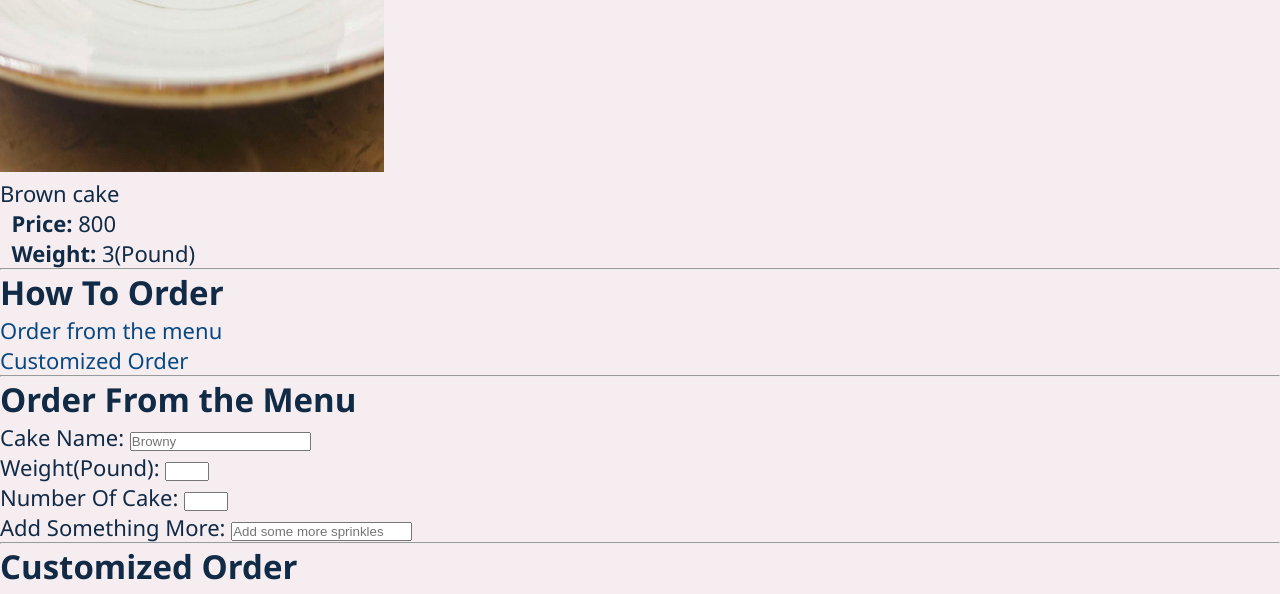
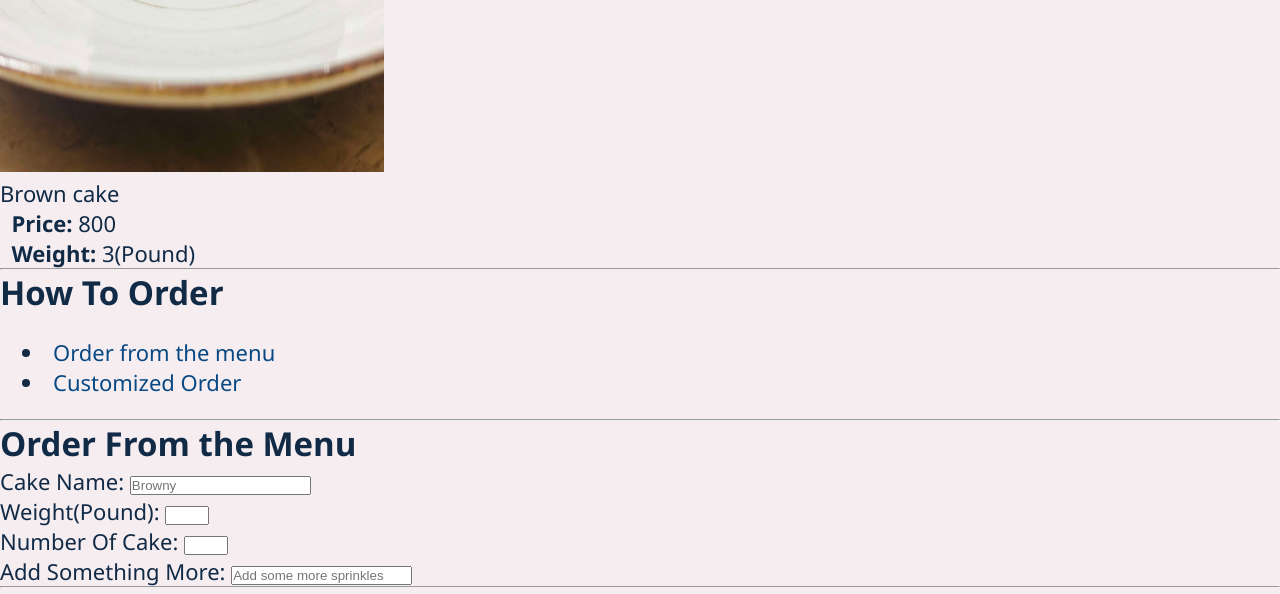
Before and after one commit to NafisaTasnimR/CookingCave, a plain HTML site: page htmlC/index.html in a window 1280 px wide. Shown: the part 2203-2797 px from the top of the page. Drawn offline with Linux system fonts and the light colour scheme.

Commit message:
Adjust ul style
Signed-off-by: nafisa <nafisatasnim8855@gmail.com>

```diff
--- a/css/main.css
+++ b/css/main.css
@@ -28,6 +28,12 @@ h1 {
     object-fit: cover;
 }
 
+ul.order_form {
+    list-style-type: disc;
+    padding: 1rem;
+    list-style-position: inside;
+}
+
 a:link {
     color: #084883;
     text-decoration: none;
--- a/htmlC/index.html
+++ b/htmlC/index.html
@@ -55,7 +55,7 @@
         <section id="order">
             <h2>How To Order</h2>
             <!--order form-->
-            <ul>
+            <ul class="order_form">
                 <li><a href="#m_order">Order from the menu</a></li>
                 <li><a href="#c_order">Customized Order</a></li>
             </ul>
```
Also changed, not shown: photos/cup_cake.png (added), photos/cup_cake_icon.png (added).
